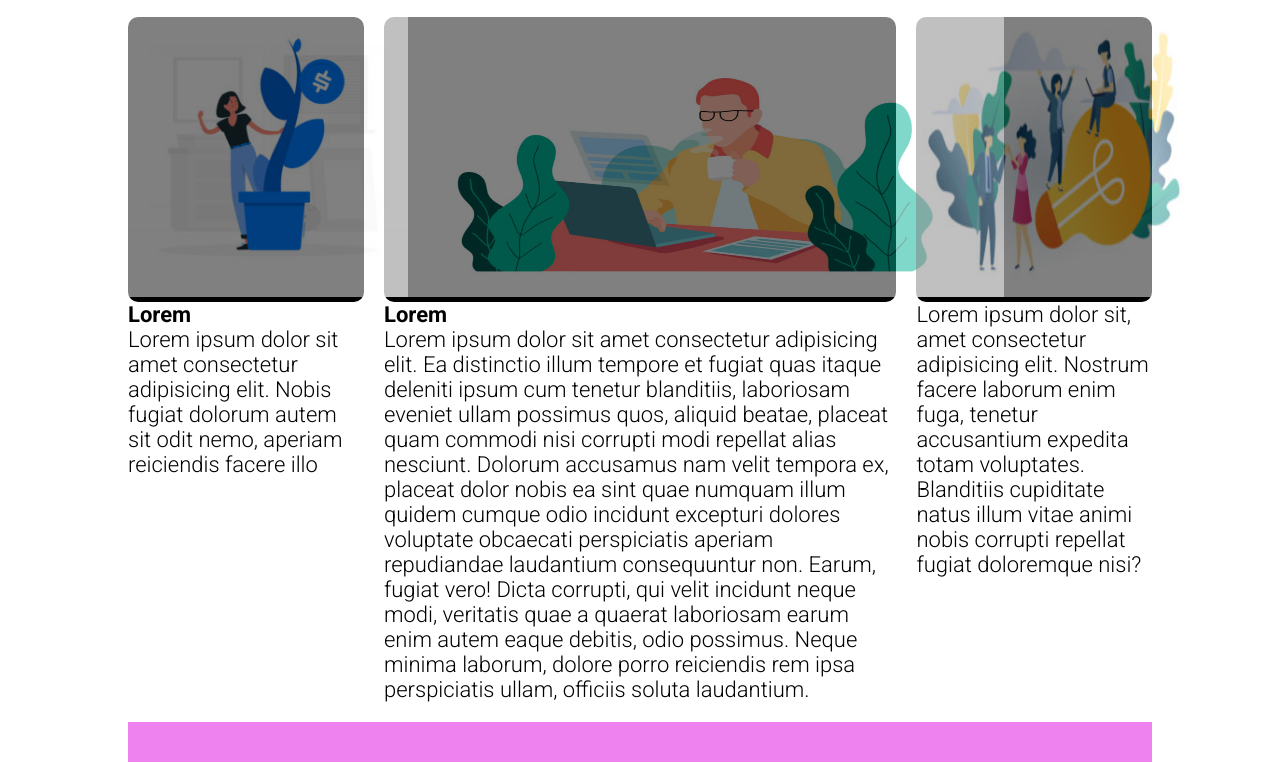
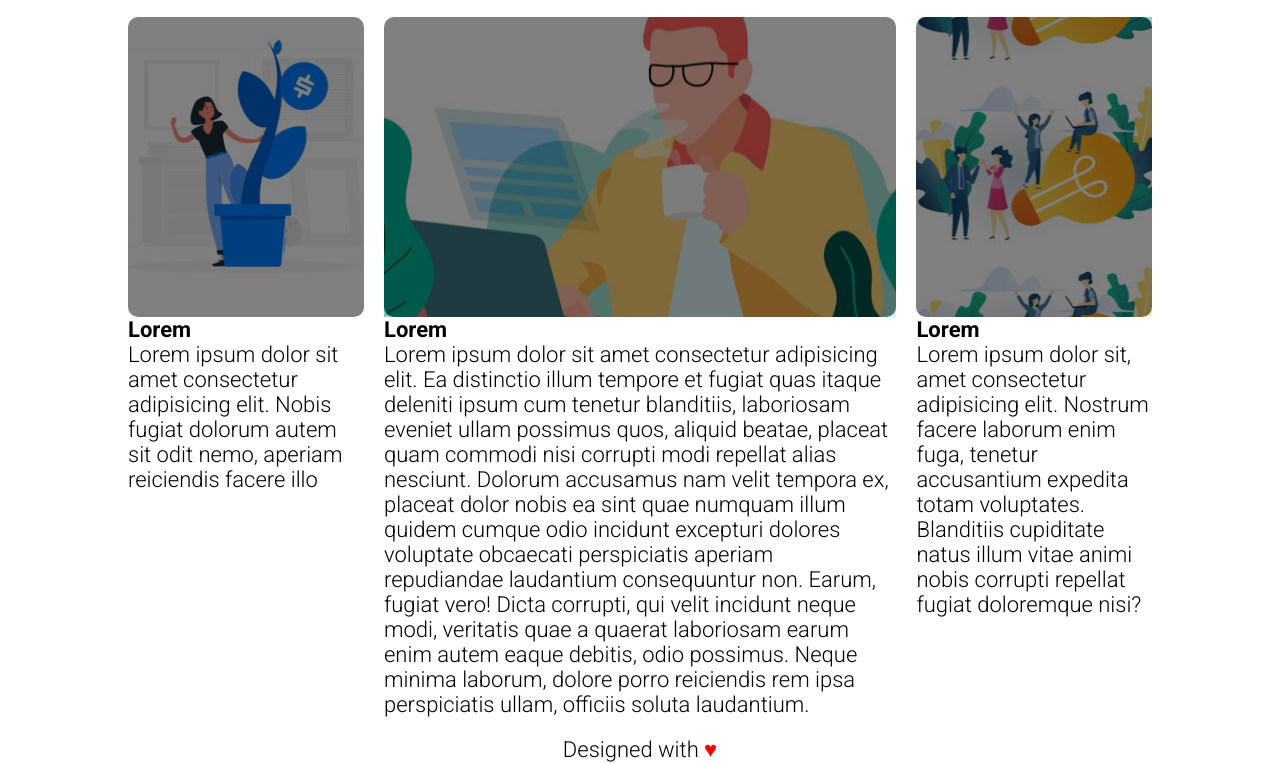
Before and after one commit to FrancescoCoclite/htmlcss-wp, a plain HTML site: page index.html in a window 1280 px wide. Shown: the part 605-1368 px from the top of the page. Drawn offline with nearby package versions, Linux system fonts and the light colour scheme.

Commit message:
fine esercizio

```diff
--- a/css/style.css
+++ b/css/style.css
@@ -109,17 +109,32 @@ nav li a {
 }
 
 .uomo{
-    height: 280px;
-    width: 620px;
+    background-image: url(../img/banner-2.jpg);
+    background-position: center;
     opacity: 0.5;
+    height: 300px;
 }
 .opacity{
     opacity: 0.5;
     height: 280px;
-
 }
 .lampada{
-    width: 280px;
+    background-image: url(../img/img-3.jpg);
+    background-position: center;
+    opacity: 0.5;
+    height: 300px;
+}
+.pianta{
+    background-image: url(../img/img-1.jpg);
+    background-position: center;
+    opacity: 0.5;
+    height: 300px;
+}
+.cuore{
+    color: red;
+}
+footer{
+    text-align: center;
 }
 /* debug - sezione che andrò ad elimininare */
 /* .debug #logo {
@@ -154,7 +169,7 @@ nav li a {
 } */
 
 
-.debug footer{
+/* .debug footer{
     height: 40px;
     background-color: violet;
-}
+} */
--- a/index.html
+++ b/index.html
@@ -59,7 +59,7 @@
                 <!-- inizio colonna di sinistra -->
                 <aside class="col-sx">
                     <div class="bgc-scuro">
-                        <img class="opacity" src="img/img-1.jpg" alt="ragazza">
+                        <div class="pianta"></div>
                     </div>
                     <h4>Lorem</h4>
                     <p>Lorem ipsum dolor sit amet consectetur adipisicing elit. Nobis fugiat dolorum autem sit odit nemo, aperiam reiciendis facere illo </p>
@@ -69,7 +69,7 @@
                 <!-- inizio container main -->
                 <div class="container-main">
                     <div class="bgc-scuro">
-                        <img class="uomo opacity" src="img/banner-2.jpg" alt="uomo che beve">
+                     <div class="uomo"></div>
                     </div>
                     <h4>Lorem</h4>
                     <p>Lorem ipsum dolor sit amet consectetur adipisicing elit. Ea distinctio illum tempore et fugiat quas itaque deleniti ipsum cum tenetur blanditiis, laboriosam eveniet ullam possimus quos, aliquid beatae, placeat quam commodi nisi corrupti modi repellat alias nesciunt. Dolorum accusamus nam velit tempora ex, placeat dolor nobis ea sint quae numquam illum quidem cumque odio incidunt excepturi dolores voluptate obcaecati perspiciatis aperiam repudiandae laudantium consequuntur non. Earum, fugiat vero! Dicta corrupti, qui velit incidunt neque modi, veritatis quae a quaerat laboriosam earum enim autem eaque debitis, odio possimus. Neque minima laborum, dolore porro reiciendis rem ipsa perspiciatis ullam, officiis soluta laudantium. </p>
@@ -80,8 +80,9 @@
                 <!-- inizio colonna di destra -->
                 <aside class="col-dx">
                     <div class="bgc-scuro">
-                        <img class="opacity lampada" src="img/img-3.jpg" alt="lampadina">
+                        <div class="lampada"></div>
                     </div>
+                    <h4>Lorem</h4>
                     <p>Lorem ipsum dolor sit, amet consectetur adipisicing elit. Nostrum facere laborum enim fuga, tenetur accusantium expedita totam voluptates. Blanditiis cupiditate natus illum vitae animi nobis corrupti repellat fugiat doloremque nisi?</p>
                 </aside>
                 <!-- fine colonna di destra -->
@@ -92,7 +93,7 @@
         <!-- fine corpo pagina -->
 
         <!-- inizio piè di pagina -->
-        <footer></footer>
+        <footer> Designed with <span class="cuore">&hearts;</span></footer>
         <!-- fine piè di pagina -->
 
     </div>
```
